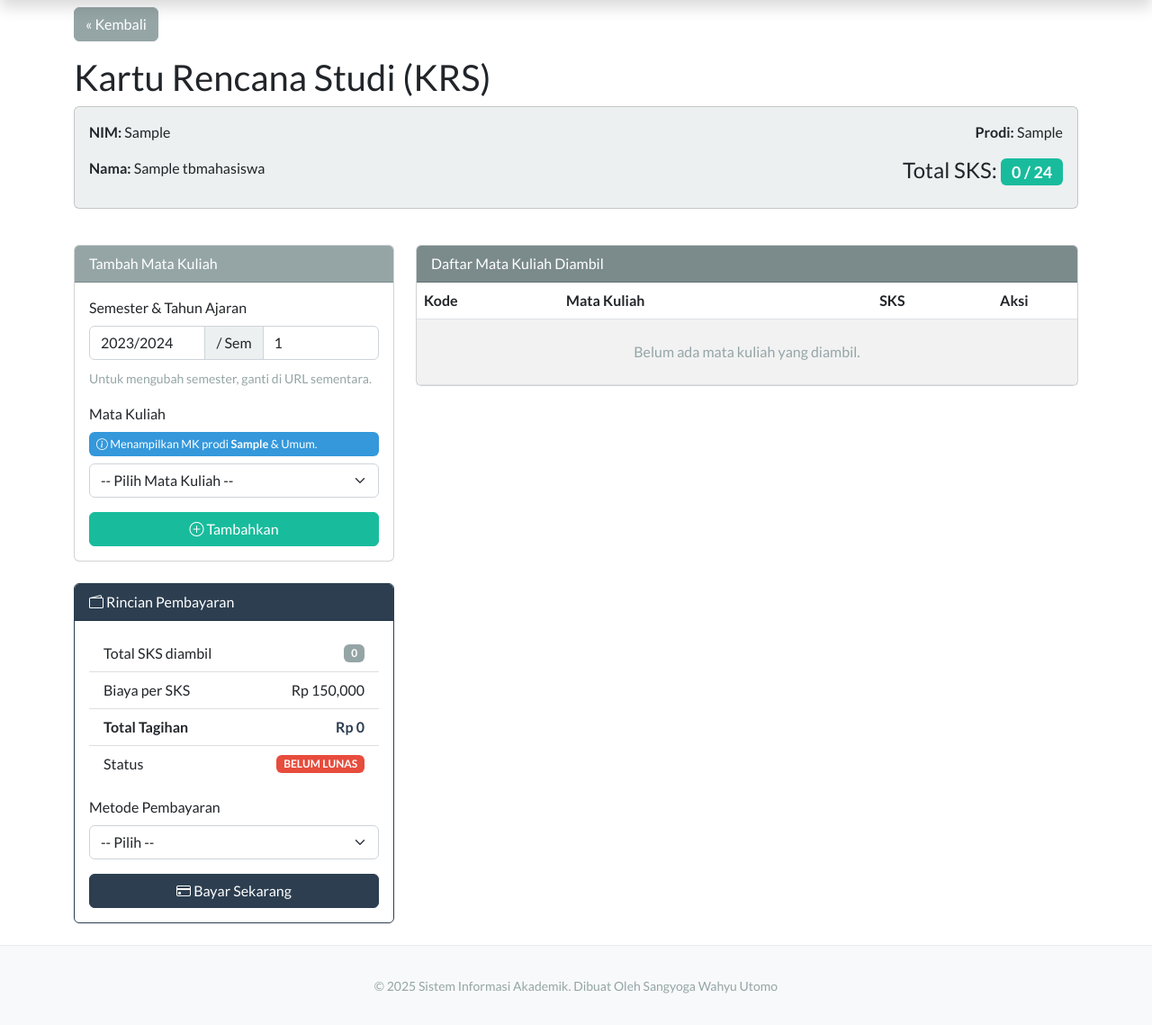
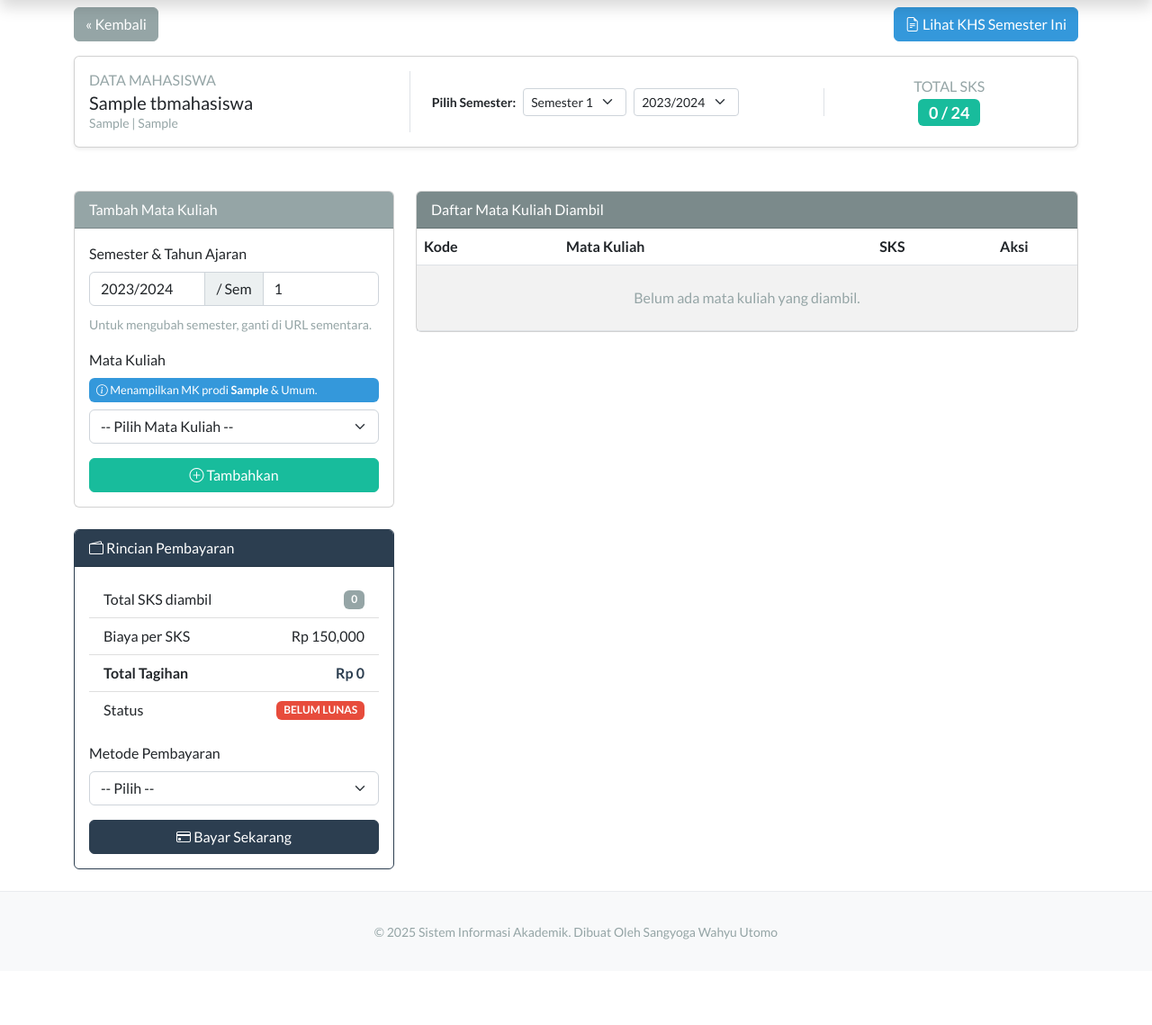
Before and after one commit to sangyoga28/akademik_web, a Flask app: page /krs/manage/Sample in a window 1280 px wide. Shown: the part 72-1211 px from the top of the page at 90% size. After the commit the page ends 1116 px from the top, so only its background shows below. Run offline with Flask 3, Linux system fonts and the light colour scheme; the visitor is signed in with stand-in values (Sample User, id 1); data comes from the database, SQL or seed files in the repository; tables that the repository leaves empty hold one stand-in row (values such as "Sample post"); some libraries are stand-ins or nearby versions.

Commit message:
Implement semester-based KRS restriction and integrated KRS/KHS package view

```diff
--- a/app.py
+++ b/app.py
@@ -657,11 +657,13 @@ def manage_krs(nim):
     # Create a set of taken course codes for O(1) lookup
     taken_codes = {item['kode_matkul'] for item in krs_data}
 
-    # Filter available courses by Student's Prodi
-    # This addresses the user's request to restrict courses by major
+    # Filter available courses by Student's Prodi AND Semester
+    # This addresses the user's request to restrict courses by major and semester
     matkul_tersedia = [
         mk for mk in semua_matkul
-        if mk['kode_matkul'] not in taken_codes and (mk['prodi'] == mahasiswa['prodi'] or mk['prodi'] == 'Umum' or not mk['prodi'])
+        if mk['kode_matkul'] not in taken_codes and
+           (mk['prodi'] == mahasiswa['prodi'] or mk['prodi'] == 'Umum' or not mk['prodi']) and
+           mk['semester'] == semester_aktif
     ]
 
     # Add KRS Logic
@@ -757,11 +759,19 @@ def hapus_krs_item(id_krs):
 
 @app.route('/mahasiswa/khs')
 def lihat_khs():
-    if not session.get('logged_in') or session.get('role') != 'Mahasiswa':
+    if not session.get('logged_in'):
         return redirect(url_for('login'))
 
     conn = get_db()
-    nim = session.get('username')
+
+    # Akses NIM: Mahasiswa ambil dari session, Admin/Dosen bisa ambil dari parameter
+    if session.get('role') in ['Admin Sistem', 'Dosen']:
+        nim = request.args.get('nim')
+        if not nim:
+            flash('NIM harus ditentukan.', 'warning')
+            return redirect(url_for('index'))
+    else:
+        nim = session.get('username')
 
     # Filter
     semester = request.args.get('semester', 1, type=int)
--- a/templates/krs_manage.html
+++ b/templates/krs_manage.html
@@ -3,18 +3,55 @@
 {% block content %}
 <div class="row mb-4">
     <div class="col-md-12">
-        <a href="{{ url_for('daftar_krs_mahasiswa') }}" class="btn btn-secondary mb-3">&laquo; Kembali</a>
-        <h2>Kartu Rencana Studi (KRS)</h2>
-        <div class="card p-3 bg-light mb-3">
-            <div class="row">
-                <div class="col-md-6">
-                    <p><strong>NIM:</strong> {{ mahasiswa['nim'] }}</p>
-                    <p><strong>Nama:</strong> {{ mahasiswa['nama'] }}</p>
-                </div>
-                <div class="col-md-6 text-end">
-                    <p><strong>Prodi:</strong> {{ mahasiswa['prodi'] }}</p>
-                    <h4>Total SKS: <span class="badge bg-{% if total_sks > 24 %}danger{% else %}success{% endif %}">{{
-                            total_sks }} / 24</span></h4>
+        <div class="d-flex justify-content-between align-items-center mb-3">
+            <a href="{{ url_for('daftar_krs_mahasiswa') }}" class="btn btn-secondary">&laquo; Kembali</a>
+            <div class="btn-group">
+                <a href="{{ url_for('lihat_khs', nim=mahasiswa['nim'], semester=semester_aktif, tahun=tahun_ajaran_aktif) }}"
+                    class="btn btn-info text-white">
+                    <i class="bi bi-file-earmark-text"></i> Lihat KHS Semester Ini
+                </a>
+            </div>
+        </div>
+
+        <div class="card shadow-sm mb-4">
+            <div class="card-body">
+                <div class="row align-items-center">
+                    <div class="col-md-4 border-end">
+                        <h6 class="text-muted mb-1">DATA MAHASISWA</h6>
+                        <h5 class="mb-0">{{ mahasiswa['nama'] }}</h5>
+                        <p class="text-secondary small mb-0">{{ mahasiswa['nim'] }} | {{ mahasiswa['prodi'] }}</p>
+                    </div>
+                    <div class="col-md-5 border-end px-4">
+                        <form method="GET" class="row g-2 align-items-center">
+                            <div class="col-auto">
+                                <label class="small fw-bold">Pilih Semester:</label>
+                            </div>
+                            <div class="col-auto">
+                                <select name="semester" class="form-select form-select-sm"
+                                    onchange="this.form.submit()">
+                                    {% for s in range(1, 9) %}
+                                    <option value="{{ s }}" {% if s==semester_aktif %}selected{% endif %}>Semester {{ s
+                                        }}</option>
+                                    {% endfor %}
+                                </select>
+                            </div>
+                            <div class="col-auto">
+                                <select name="tahun_ajaran" class="form-select form-select-sm"
+                                    onchange="this.form.submit()">
+                                    <option value="2023/2024" {% if tahun_ajaran_aktif=='2023/2024' %}selected{% endif
+                                        %}>2023/2024</option>
+                                    <option value="2024/2025" {% if tahun_ajaran_aktif=='2024/2025' %}selected{% endif
+                                        %}>2024/2025</option>
+                                </select>
+                            </div>
+                        </form>
+                    </div>
+                    <div class="col-md-3 text-center">
+                        <h6 class="text-muted mb-1">TOTAL SKS</h6>
+                        <h4 class="mb-0"><span
+                                class="badge bg-{% if total_sks > 24 %}danger{% else %}success{% endif %}">{{ total_sks
+                                }} / 24</span></h4>
+                    </div>
                 </div>
             </div>
         </div>
```
Also changed, not shown: templates/khs.html (+10 -1 lines).
